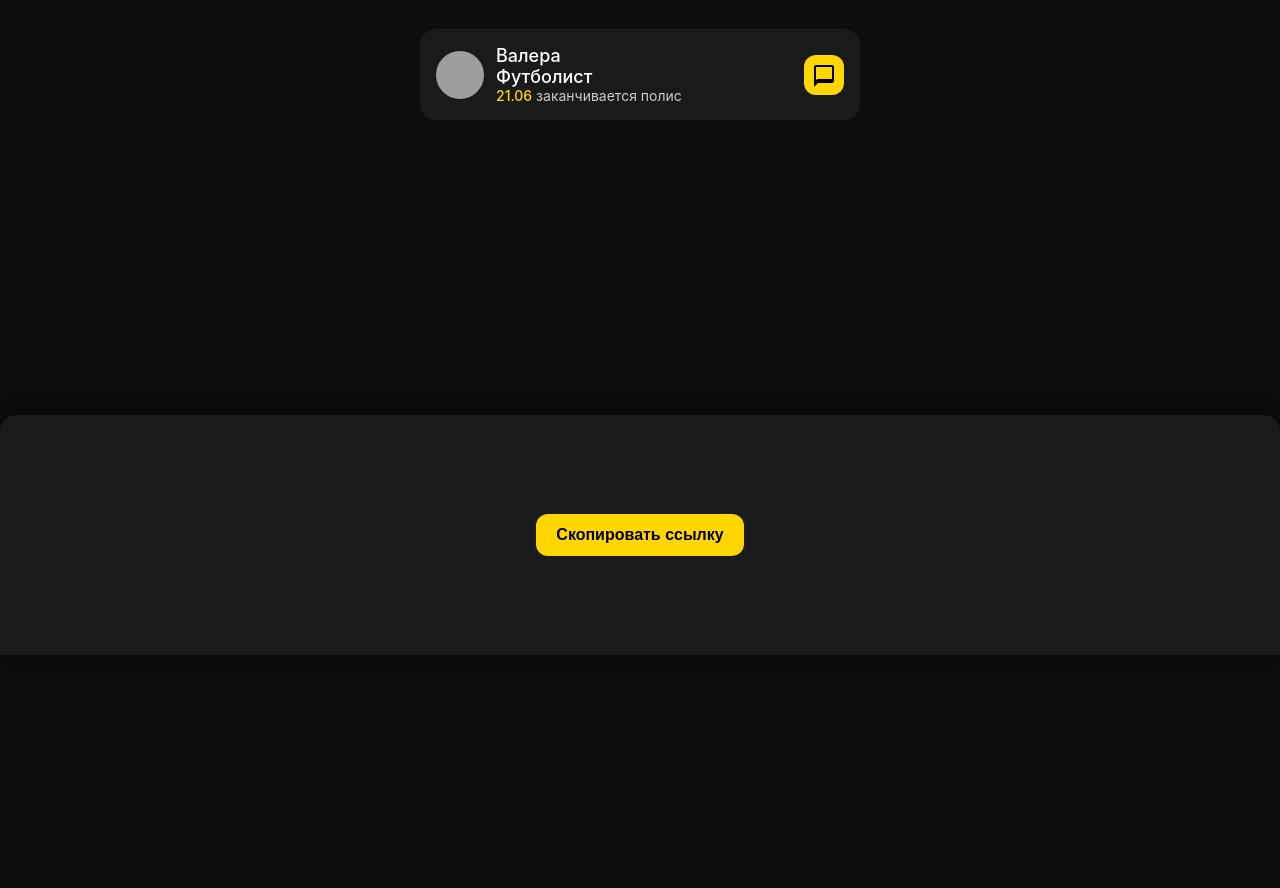
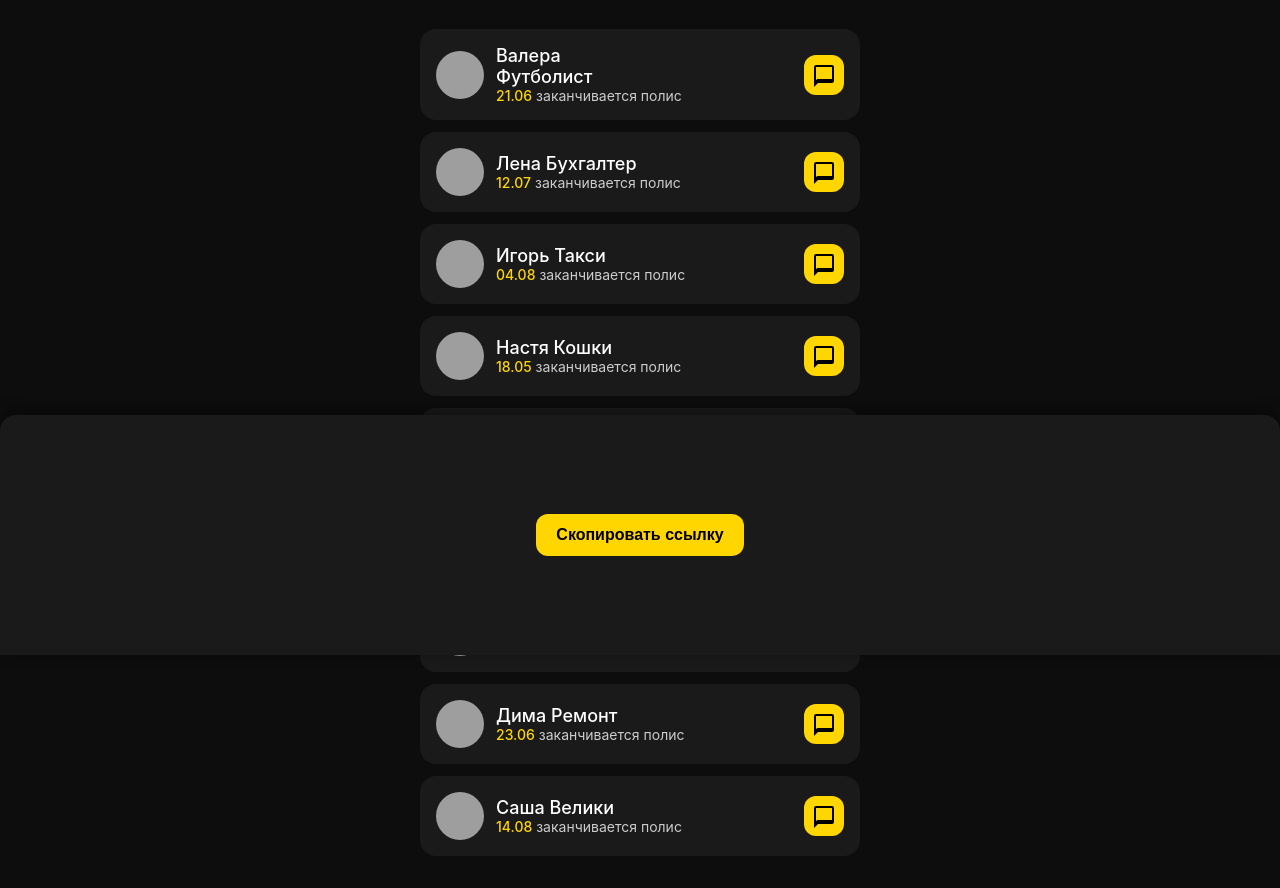
Before and after one commit to sumingsons/invite-friend, a plain HTML site: page index.html in a window 1280 px wide. Shown: the part 145-1033 px from the top of the page. Before the commit the page ends 800 px from the top, so only its background shows below. Drawn offline with Linux system fonts and the light colour scheme; grey boxes are pictures that could not be loaded.

Commit message:
Update index.html

```diff
--- a/index.html
+++ b/index.html
@@ -164,6 +164,103 @@
 
   <!-- Остальные карточки, как в твоём коде -->
   <!-- Просто вставь их сюда — они останутся без изменений -->
+  <!-- Дополнительные карточки -->
+  <div class="card">
+    <div class="user-info">
+      <img src="https://i.pravatar.cc/48?img=2" class="avatar">
+      <div class="user-text">
+        <div class="name">Лена Бухгалтер</div>
+        <div class="policy"><span class="highlight">12.07</span> заканчивается полис</div>
+      </div>
+    </div>
+    <div class="message-icon">
+      <svg viewBox="0 0 24 24"><path d="M4 4h16v12H5.17L4 17.17V4zm0-2a2 2 0 0 0-2 2v20l4-4h14a2 2 0 0 0 2-2V4a2 2 0 0 0-2-2H4z"/></svg>
+    </div>
+  </div>
+  <div class="card">
+    <div class="user-info">
+      <img src="https://i.pravatar.cc/48?img=3" class="avatar">
+      <div class="user-text">
+        <div class="name">Игорь Такси</div>
+        <div class="policy"><span class="highlight">04.08</span> заканчивается полис</div>
+      </div>
+    </div>
+    <div class="message-icon">
+      <svg viewBox="0 0 24 24"><path d="M4 4h16v12H5.17L4 17.17V4zm0-2a2 2 0 0 0-2 2v20l4-4h14a2 2 0 0 0 2-2V4a2 2 0 0 0-2-2H4z"/></svg>
+    </div>
+  </div>
+  <div class="card">
+    <div class="user-info">
+      <img src="https://i.pravatar.cc/48?img=4" class="avatar">
+      <div class="user-text">
+        <div class="name">Настя Кошки</div>
+        <div class="policy"><span class="highlight">18.05</span> заканчивается полис</div>
+      </div>
+    </div>
+    <div class="message-icon">
+      <svg viewBox="0 0 24 24"><path d="M4 4h16v12H5.17L4 17.17V4zm0-2a2 2 0 0 0-2 2v20l4-4h14a2 2 0 0 0 2-2V4a2 2 0 0 0-2-2H4z"/></svg>
+    </div>
+  </div>
+  <div class="card">
+    <div class="user-info">
+      <img src="https://i.pravatar.cc/48?img=5" class="avatar">
+      <div class="user-text">
+        <div class="name">Кирилл Гантели</div>
+        <div class="policy"><span class="highlight">30.06</span> заканчивается полис</div>
+      </div>
+    </div>
+    <div class="message-icon">
+      <svg viewBox="0 0 24 24"><path d="M4 4h16v12H5.17L4 17.17V4zm0-2a2 2 0 0 0-2 2v20l4-4h14a2 2 0 0 0 2-2V4a2 2 0 0 0-2-2H4z"/></svg>
+    </div>
+  </div>
+  <div class="card">
+    <div class="user-info">
+      <img src="https://i.pravatar.cc/48?img=6" class="avatar">
+      <div class="user-text">
+        <div class="name">Женя Стартап</div>
+        <div class="policy"><span class="highlight">02.09</span> заканчивается полис</div>
+      </div>
+    </div>
+    <div class="message-icon">
+      <svg viewBox="0 0 24 24"><path d="M4 4h16v12H5.17L4 17.17V4zm0-2a2 2 0 0 0-2 2v20l4-4h14a2 2 0 0 0 2-2V4a2 2 0 0 0-2-2H4z"/></svg>
+    </div>
+  </div>
+  <div class="card">
+    <div class="user-info">
+      <img src="https://i.pravatar.cc/48?img=7" class="avatar">
+      <div class="user-text">
+        <div class="name">Таня Соседка</div>
+        <div class="policy"><span class="highlight">10.07</span> заканчивается полис</div>
+      </div>
+    </div>
+    <div class="message-icon">
+      <svg viewBox="0 0 24 24"><path d="M4 4h16v12H5.17L4 17.17V4zm0-2a2 2 0 0 0-2 2v20l4-4h14a2 2 0 0 0 2-2V4a2 2 0 0 0-2-2H4z"/></svg>
+    </div>
+  </div>
+  <div class="card">
+    <div class="user-info">
+      <img src="https://i.pravatar.cc/48?img=8" class="avatar">
+      <div class="user-text">
+        <div class="name">Дима Ремонт</div>
+        <div class="policy"><span class="highlight">23.06</span> заканчивается полис</div>
+      </div>
+    </div>
+    <div class="message-icon">
+      <svg viewBox="0 0 24 24"><path d="M4 4h16v12H5.17L4 17.17V4zm0-2a2 2 0 0 0-2 2v20l4-4h14a2 2 0 0 0 2-2V4a2 2 0 0 0-2-2H4z"/></svg>
+    </div>
+  </div>
+  <div class="card">
+    <div class="user-info">
+      <img src="https://i.pravatar.cc/48?img=9" class="avatar">
+      <div class="user-text">
+        <div class="name">Саша Велики</div>
+        <div class="policy"><span class="highlight">14.08</span> заканчивается полис</div>
+      </div>
+    </div>
+    <div class="message-icon">
+      <svg viewBox="0 0 24 24"><path d="M4 4h16v12H5.17L4 17.17V4zm0-2a2 2 0 0 0-2 2v20l4-4h14a2 2 0 0 0 2-2V4a2 2 0 0 0-2-2H4z"/></svg>
+    </div>
+  </div>
 
   <!-- Модальное окно -->
   <div id="modal">
```
